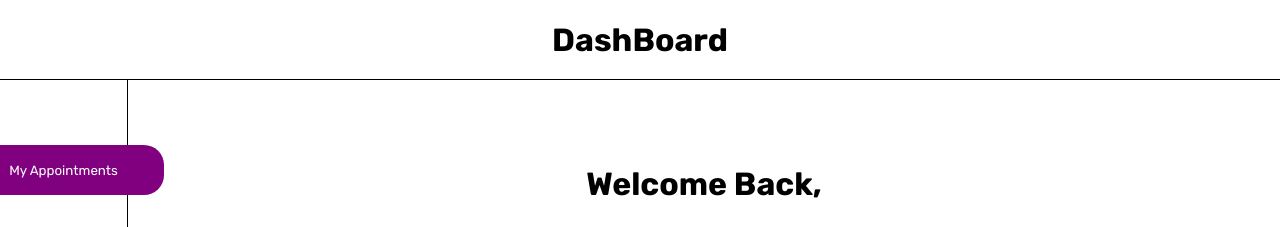
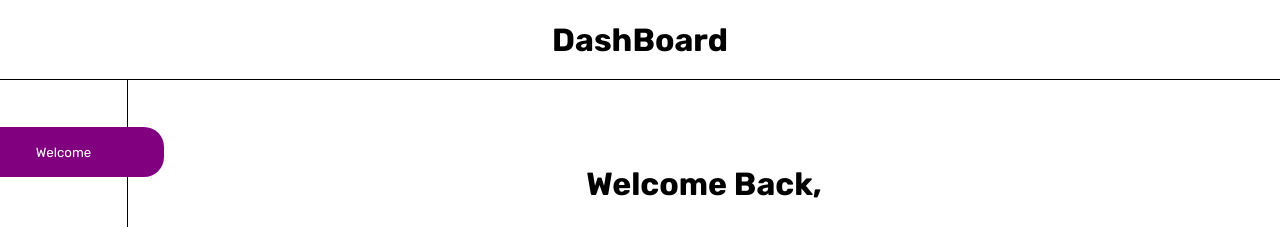
Before and after one commit to Ammar1201/HMO-ManagmentSystem, a React (Create React App) app in the folder client/: page /patients/dashboard in a window 1280 px wide. Shown: the top 227 px of the page. Built offline with nearby package versions, Linux system fonts and the light colour scheme; no server answers; sample sign-in values are in the browser's storage.

Commit message:
added welcome button to dashboards

```diff
--- a/client/src/Admin/AdminDashboard.js
+++ b/client/src/Admin/AdminDashboard.js
@@ -22,6 +22,9 @@ const AdminDashboard = () => {
 
   const clickHandle = ({ target }) => {
     switch (target.id) {
+      case 'welcome':
+        setOperation('welcome');
+        break;
       case 'addPatient':
         setOperation('addPatient');
         break;
@@ -80,6 +83,8 @@ const AdminDashboard = () => {
       </div>
       <div className={classes.container}>
         <div className={classes.sidebar}>
+          <button id="welcome" onClick={clickHandle}>Welcome</button>
+          <hr />
           <button id="addPatient" onClick={clickHandle}>Add Patient</button>
           <button id="showAllPatients" onClick={clickHandle}>Show All Patients</button>
           <button id="updatePatient" onClick={clickHandle} >Update Patient</button>
--- a/client/src/components/Header.js
+++ b/client/src/components/Header.js
@@ -13,10 +13,10 @@ const Header = () => {
             <NavLink className={(headerData) => headerData.isActive ? classes.active : ''} to='/patients/login'>Login</NavLink>
           </li>
           <li>
-            <NavLink className={(headerData) => headerData.isActive ? classes.active : ''} to='/about'>About</NavLink>
+            <NavLink className={(headerData) => headerData.isActive ? classes.active : ''} to='/contactus'>Contact Us</NavLink>
           </li>
           <li>
-            <NavLink className={(headerData) => headerData.isActive ? classes.active : ''} to='/contactus'>Contact Us</NavLink>
+            <NavLink className={(headerData) => headerData.isActive ? classes.active : ''} to='/about'>About</NavLink>
           </li>
         </ul>
       </nav>
--- a/client/src/pages/Dashboard.js
+++ b/client/src/pages/Dashboard.js
@@ -31,6 +31,9 @@ const Dashboard = () => {
 
   const clickHandle = ({ target }) => {
     switch (target.id) {
+      case 'welcome':
+        setOperation('welcome');
+        break;
       case 'newAppointment':
         setOperation('newAppointment');
         break;
@@ -42,7 +45,6 @@ const Dashboard = () => {
         break;
       case 'logout':
         localStorage.removeItem('patientToken');
-        localStorage.removeItem('doctorToken');
         dispatch(resetPatient())
         navigate('/');
         break;
@@ -58,6 +60,7 @@ const Dashboard = () => {
       </div>
       <div className={classes.container}>
         <div className={classes.sidebar}>
+          <button id="welcome" onClick={clickHandle}>Welcome</button>
           <button id="myAppointments" onClick={clickHandle}>My Appointments</button>
           <button id="newAppointment" onClick={clickHandle} >New Appointment</button>
           <button id="updateProfile" onClick={clickHandle}>Update Profile</button>
--- a/client/src/pages/DoctorDashboard.js
+++ b/client/src/pages/DoctorDashboard.js
@@ -30,6 +30,9 @@ const DoctorDashboard = () => {
 
   const clickHandle = ({ target }) => {
     switch (target.id) {
+      case 'welcome':
+        setOperation('welcome');
+        break;
       case 'availableDates':
         setOperation('availableDates');
         break;
@@ -41,7 +44,6 @@ const DoctorDashboard = () => {
         break;
       case 'logout':
         localStorage.removeItem('doctorToken');
-        localStorage.removeItem('patientToken');
         dispatch(resetDoctor())
         navigate('/');
         break;
@@ -57,6 +59,7 @@ const DoctorDashboard = () => {
       </div>
       <div className={classes.container}>
         <div className={classes.sidebar}>
+          <button id="welcome" onClick={clickHandle}>Welcome</button>
           <button id="myAppointments" onClick={clickHandle}>My Appointments</button>
           <button id="availableDates" onClick={clickHandle} >Available Dates</button>
           <button id="updateProfile" onClick={clickHandle}>Update Profile</button>
```
